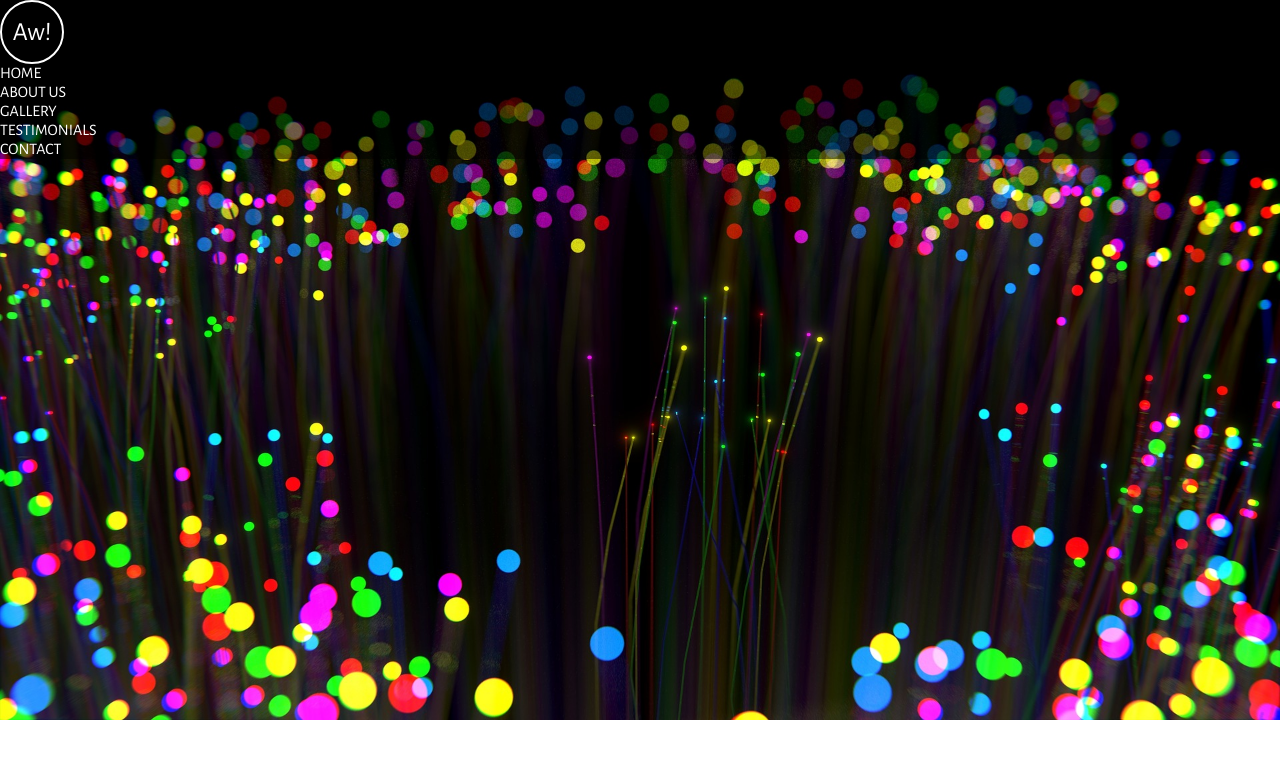
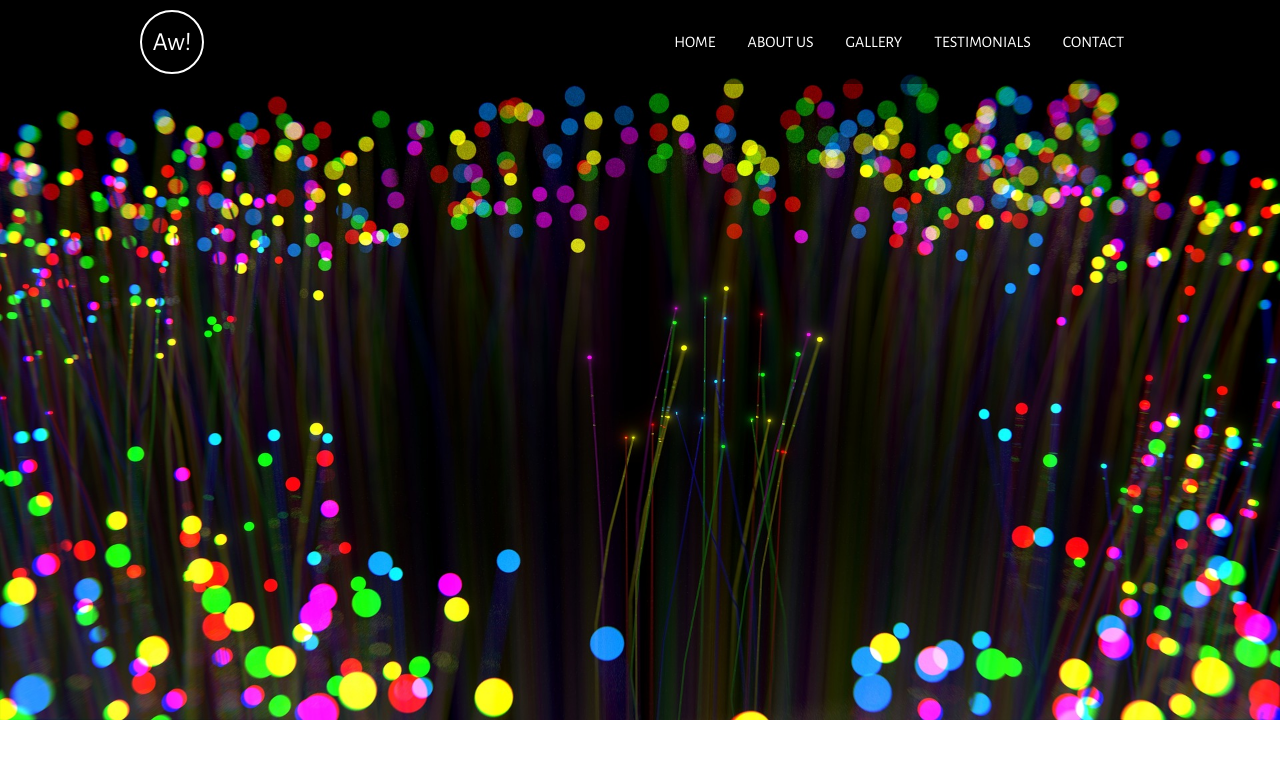
Before and after one commit to cluu79/awswebsite, a plain HTML site: page index.html in a window 1280 px wide. Drawn offline with nearby package versions, Linux system fonts and the light colour scheme.

Commit message:
styled nav bar

```diff
--- a/css/style.css
+++ b/css/style.css
@@ -9,17 +9,36 @@ a{
     text-decoration: none;
 }
 
+.aw-container{
+    display: flex;
+    flex-wrap: wrap;
+    width: 100%;
+    max-width: 1000px;
+    margin: 0 auto;
+    justify-content: space-between;
+    box-sizing: border-box;
+}
+
+.aw-align-center{
+    align-items: center;
+}
+
 /* Header */
 
 header nav{
     position: fixed;
     width: 100%;
+    padding: 10px 0;
     background: rgba(0,0,0,.5);
 }
 
 header nav ul.aw-navigation {
     margin: 0;
     padding: 0;
+    display: flex;
+    list-style-type: none;
+
+
 
 }
 
@@ -27,6 +46,7 @@ header nav ul.aw-navigation li a{
     display: block;
     color: #fff;
     font-size: 16px;
+    padding: 0 16px;
     text-transform: uppercase;
 }
 .aw-main-banner{
@@ -36,14 +56,14 @@ header nav ul.aw-navigation li a{
 
 /* LOGO */
 .aw-logo{
-    display: block;
+    display: flex;
+    justify-content: center;
+    align-items: center;
     width: 60px;
     height: 60px;
     color: #fff;
     font-size: 26px;
     line-height: 60px;
-    text-align: center;
-
     border: solid 2px #fff;
     border-radius: 100%;
 }
--- a/index.html
+++ b/index.html
@@ -14,6 +14,7 @@
 
         <!--main nav-->
         <nav>
+            <div class="aw-container aw-align-center">
                 <a class="aw-logo" href="#">Aw!</a>
                 <ul class="aw-navigation">
                     <li><a href="#">Home</a></li>
@@ -22,6 +23,7 @@
                     <li><a href="#aw-testimonials">Testimonials</a></li>
                     <li><a href="#aw-contact">contact</a></li>
                 </ul>
+            </div>
         </nav>
 
         <!-- header Content-->
```
Lines whose indentation alone changed are shown as unchanged.
